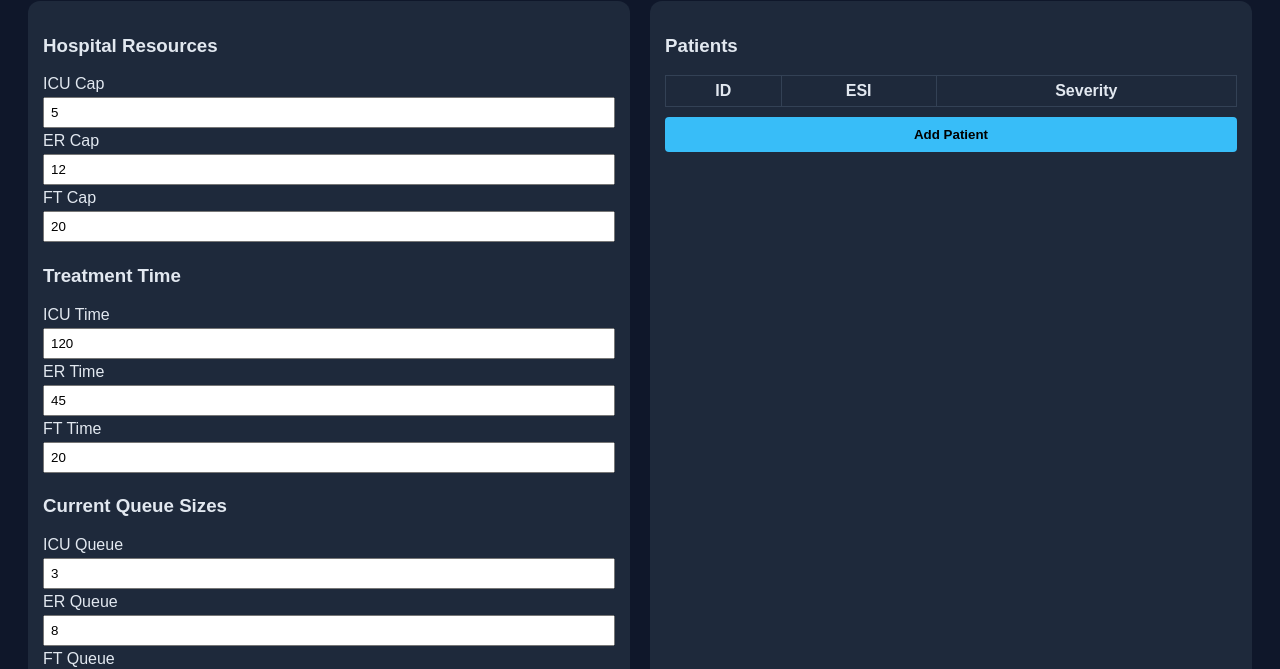
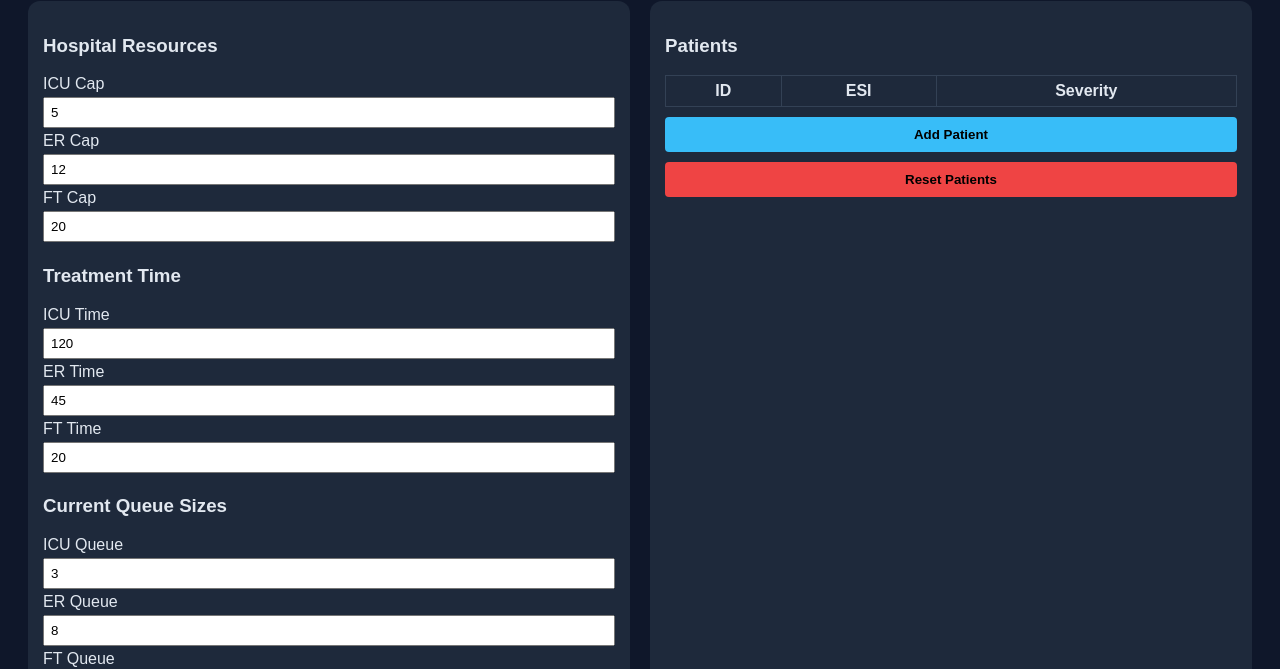
Before and after one commit to awathglagutu/Emergency_Department_Model, a plain HTML site: page index.html in a window 1280 px wide. Shown: the part 108-777 px from the top of the page. Drawn offline with nearby package versions, Linux system fonts and the light colour scheme.

Commit message:
Added delete button

```diff
--- a/index.html
+++ b/index.html
@@ -107,6 +107,7 @@
     </table>
 
     <button onclick="addPatient()" style="margin-top: 10px;">Add Patient</button>
+    <button onclick="resetPatients()" style="margin-top: 10px; background: #ef4444;">Reset Patients</button>
 
     <div id="results" style="margin-top:15px;"></div>
 </div>
```
